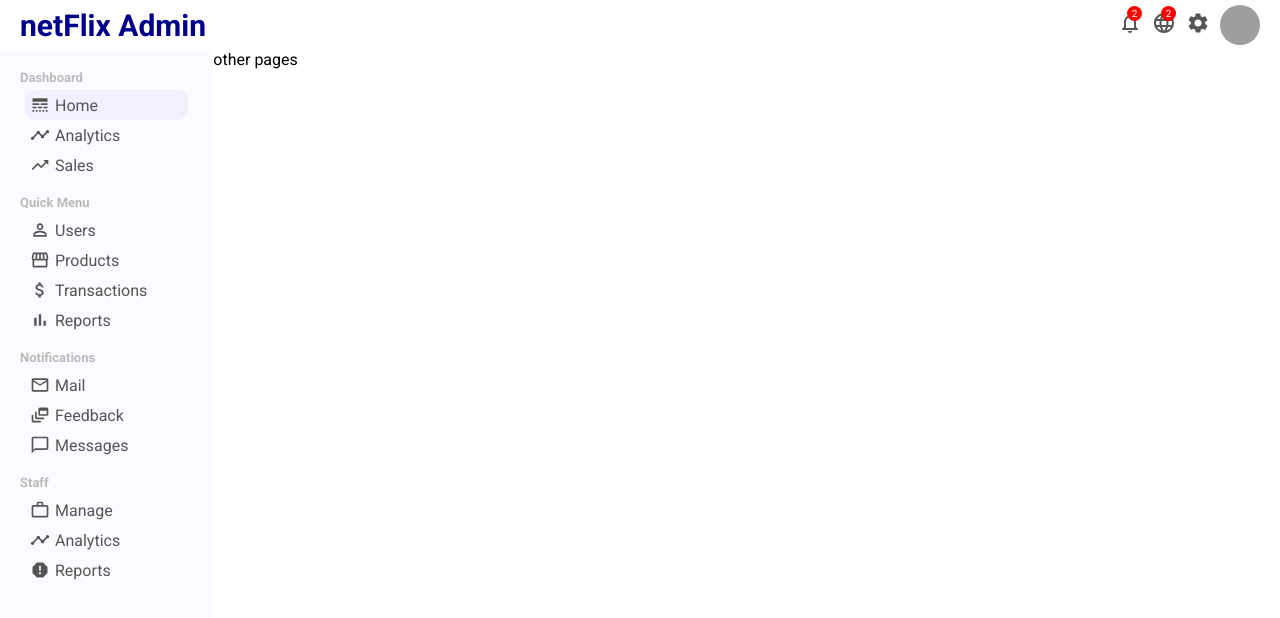
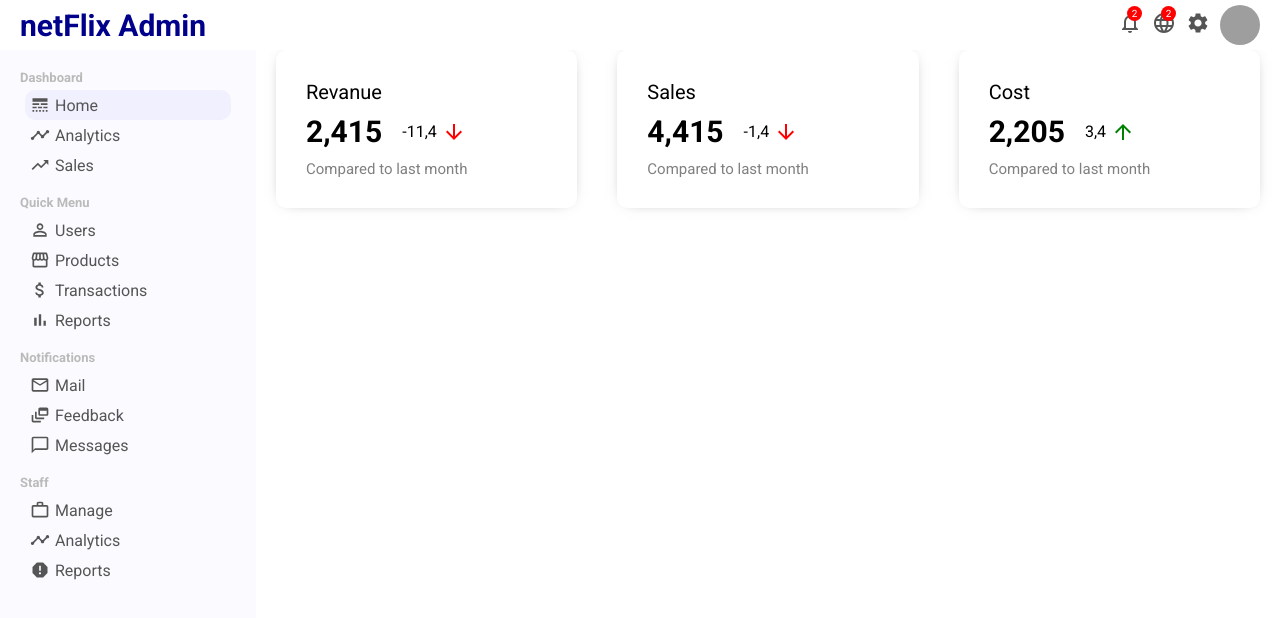
Before and after one commit to burakorkmez/netflix-mern-admin, a React (Create React App) app: page / in a window 1280 px wide. Shown: the top 618 px of the page. Built offline with nearby package versions, Linux system fonts and the light colour scheme; grey boxes are pictures that could not be loaded.

Commit message:
FeaturedInfo added

```diff
--- a/src/App.js
+++ b/src/App.js
@@ -1,6 +1,7 @@
 import './App.css';
 import Navbar from './components/navbar/Navbar';
 import Sidebar from './components/sidebar/Sidebar';
+import Home from './pages/home/Home';
 import { BrowserRouter, Switch, Route } from 'react-router-dom';
 
 function App() {
@@ -10,7 +11,7 @@
 				<Navbar />
 				<div className="container">
 					<Sidebar />
-					<div className="other">other pages</div>
+					<Home />
 				</div>
 			</div>
 		</BrowserRouter>
--- a/src/components/featuredInfo/FeaturedInfo.js
+++ b/src/components/featuredInfo/FeaturedInfo.js
@@ -0,0 +1,22 @@
+import './featuredInfo.css';
+import FeaturedItem from './FeaturedItem';
+
+export default function FeaturedInfo() {
+	return (
+		<div className="featured">
+			<FeaturedItem
+				sign={'negative'}
+				title="Revanue"
+				price={'2,415'}
+				percentage={'-11,4'}
+			/>
+			<FeaturedItem
+				sign={'negative'}
+				title="Sales"
+				price={'4,415'}
+				percentage={'-1,4'}
+			/>
+			<FeaturedItem title="Cost" price={'2,205'} percentage={'3,4'} />
+		</div>
+	);
+}
--- /dev/null
+++ b/src/components/featuredInfo/FeaturedItem.js
@@ -0,0 +1,21 @@
+import { ArrowDownward, ArrowUpward } from '@material-ui/icons';
+
+export default function FeaturedItem({ sign, title, price, percentage }) {
+	return (
+		<div className="featuredItem">
+			<span className="featuredTitle">{title}</span>
+			<div className="featuredMoneyContainer">
+				<span className="featuredMoney">{price}</span>
+				<span className="featuredMoneyRate">
+					{percentage}{' '}
+					{sign === 'negative' ? (
+						<ArrowDownward className="featuredIcon negative" />
+					) : (
+						<ArrowUpward className="featuredIcon" />
+					)}
+				</span>
+			</div>
+			<span className="featuredSub">Compared to last month</span>
+		</div>
+	);
+}
--- a/src/components/featuredInfo/featuredInfo.css
+++ b/src/components/featuredInfo/featuredInfo.css
@@ -0,0 +1,51 @@
+.featured {
+	width: 100%;
+	display: flex;
+	justify-content: space-between;
+}
+
+.featuredItem {
+	flex: 1;
+	margin: 0px 20px;
+	padding: 30px;
+	border-radius: 10px;
+	cursor: pointer;
+	-webkit-box-shadow: 0px 0px 15px -10px rgba(0, 0, 0, 0.75);
+	box-shadow: 0px 0px 15px -10px rgba(0, 0, 0, 0.75);
+}
+
+.featuredTitle {
+	font-size: 20px;
+}
+
+.featuredMoneyContainer {
+	margin: 10px 0px;
+	display: flex;
+	align-items: center;
+}
+
+.featuredMoney {
+	font-size: 30px;
+	font-weight: 600;
+}
+
+.featuredMoneyRate {
+	display: flex;
+	align-items: center;
+	margin-left: 20px;
+}
+
+.featuredIcon {
+	font-size: 14px;
+	margin-left: 5px;
+	color: green;
+}
+
+.featuredIcon.negative {
+	color: red;
+}
+
+.featuredSub {
+	font-size: 15px;
+	color: gray;
+}
--- a/src/pages/home/Home.js
+++ b/src/pages/home/Home.js
@@ -0,0 +1,10 @@
+import FeaturedInfo from '../../components/featuredInfo/FeaturedInfo';
+import './home.css';
+
+export default function Home() {
+	return (
+		<div className="home">
+			<FeaturedInfo />
+		</div>
+	);
+}
--- a/src/pages/home/home.css
+++ b/src/pages/home/home.css
@@ -0,0 +1,3 @@
+.home {
+	flex: 4;
+}
```
